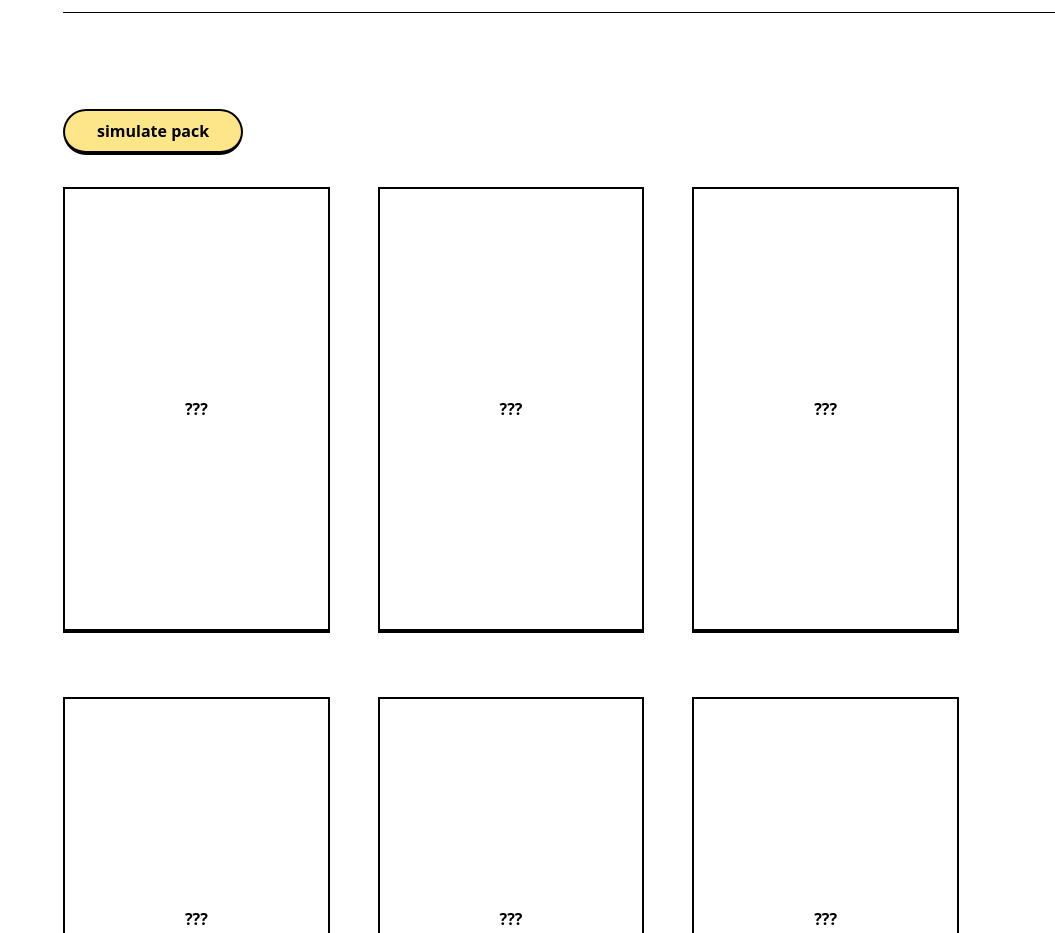
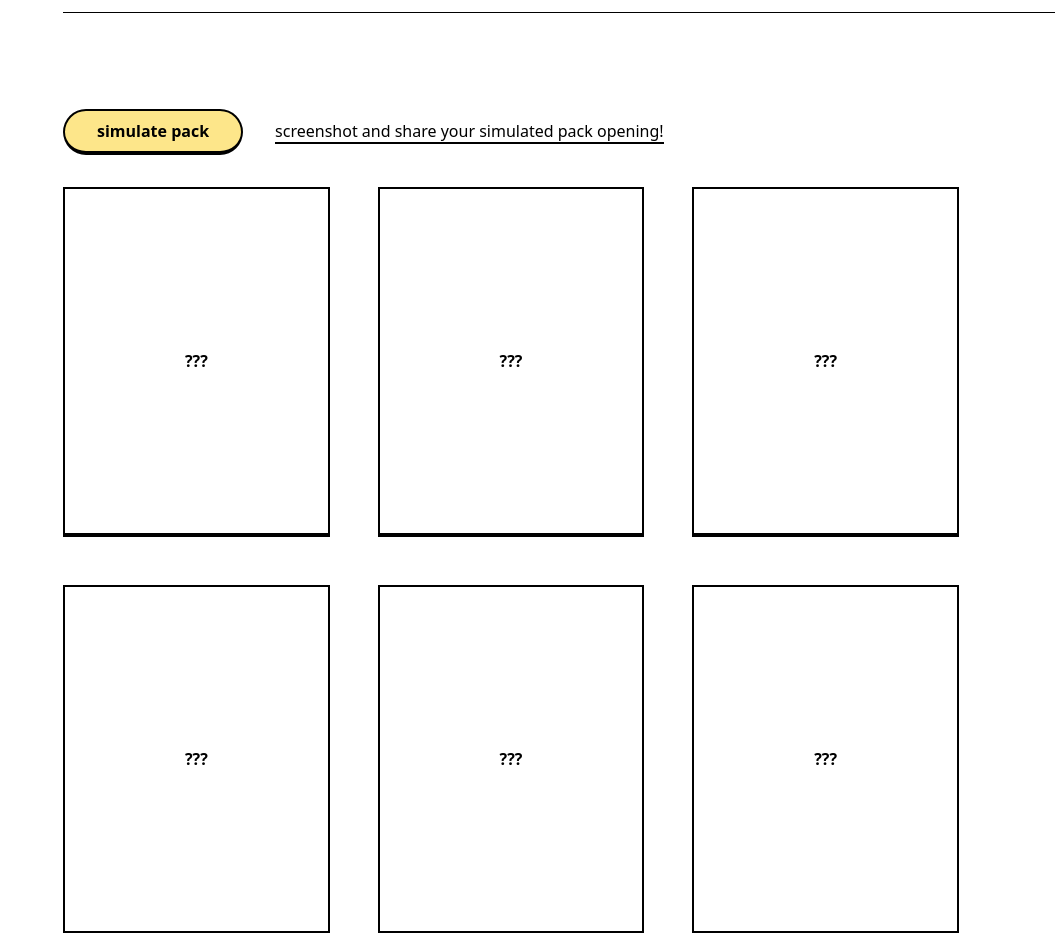
Before and after one commit to Lam-Pham/topshot-simulator, a Next.js app: page / in a window 1280 px wide. Shown: the part 2499-3432 px from the top of the page, without its empty margins (225-1280 px from the left). Built offline with nearby package versions, Linux system fonts and the light colour scheme; what tailwindcss-animatecss would draw is missing.

Commit message:
updated moments to fit in viewport; updated founders; added screenshot message

```diff
--- a/components/drop.js
+++ b/components/drop.js
@@ -36,7 +36,7 @@ export default function Drop() {
 
 
     let getPlace = () => {
-      let number = getRandomArbitrary(1,70000)
+      let number = getRandomArbitrary(1,65000)
       getMessage(number)
       return <span key={Math.random()} class="animate__animated animate__fadeIn animate__slower font-bold">{number}</span>
     }
--- a/components/founders.js
+++ b/components/founders.js
@@ -19,7 +19,7 @@ export default function Founders() {
 
                 <p class="col-span-1 text-sm border-2 border-b-4 border-black py-8 px-8 hover:bg-red-300">
                   <a href="nbatopshot.com" target="_blank" class="font-bold hover:underline">Khai</a><br/><br/>
-                    <span class="font-bold">favorite TS memory</span><br/>
+                    <span class="font-bold">tragic TS memory</span><br/>
                     not selling my Luka SS :(<br/><br/>
                     <span class="font-bold">"sHeeee"</span>
                 </p>
@@ -33,6 +33,23 @@ export default function Founders() {
 
                 </p>
 
+                <p class="col-span-1 text-sm border-2 border-b-4 border-black py-8 pl-8 hover:bg-green-100">
+
+                  <a href="nbatopshot.com" target="_blank" class="font-bold hover:underline">Slippery_scoops13</a><br/><br/>
+                    <span class="font-bold">favorite TS moment</span><br/>
+                    S1 Lonzo full-court dime<br/><br/>
+                    <span class="font-bold text-xs">"i am more than my account value"</span>
+                </p>
+
+                <p class="col-span-1 text-sm border-2 border-b-4 border-black py-8 px-8 hover:bg-purple-300">
+
+                  <a href="nbatopshot.com" target="_blank" class="font-bold hover:underline">Trungy</a><br/><br/>
+                    <span class="font-bold">favorite TS memory</span><br/>
+                    selling Julius Randle<br/><br/>
+                    <span class="font-bold">"145 lmao"</span>
+
+                </p>
+
         </div>
         <div class="space-x-4 mt-20 2xl:mt-16 mx-52 2xl:mx-72">
           <Link href="/thankshomie"><button class="inline-block col-start-2 col-span-1 transform active:translate-y-1 duration-200 2xl:mt-0 -mt-12 border-2 border-b-4 border-black focus:outline-none bg-white rounded-full py-2 px-8 font-bold hover:bg-red-400 bg-red-300 text-sm">donate to become a founder!</button></Link>
--- a/components/pack.js
+++ b/components/pack.js
@@ -109,16 +109,17 @@ export default function Pack() {
                 <div class="border-b border-black"></div>
             </div>
 
-            <div class="mb-8 mt-24">
+            <div class="mb-8 mt-24 space-x-8">
                 <button onClick={() => resetPack()}
-                class="transform active:translate-y-1 duration-200 border-2 border-b-4 border-black focus:outline-none bg-white rounded-full py-2 px-8 font-bold bg-yellow-200 hover:bg-yellow-300">
+                class="inline transform active:translate-y-1 duration-200 border-2 border-b-4 border-black focus:outline-none bg-white rounded-full py-2 px-8 font-bold bg-yellow-200 hover:bg-yellow-300">
                     simulate pack
                 </button>
+                <p class="inline border-b-2 border-black">screenshot and share your simulated pack opening!</p>
             </div>
 
-            <div class="grid grid-cols-3 gap-x-12 gap-y-16 mr-24">
+            <div class="grid grid-cols-3 gap-x-12 gap-y-12 mr-24">
                 <Moment handleClick={() => {setMomentOne(getRandomBaseSerial()); setDisableMomentOne(true)}} disabled={disableMomentOne}
-                class="whitespace-pre-wrap col-span-1 col-start-1 border-2 border-b-4 focus:outline-none border-black py-16 px-4 font-bold disabled:bg-gray-100 hover:bg-gray-100"
+                class="whitespace-pre-wrap col-span-1 col-start-1 border-2 border-b-4 focus:outline-none border-black py-4 px-4 font-bold disabled:bg-gray-100 hover:bg-gray-100"
                 content={momentOne}/>
 
                 <Moment handleClick={() => {setSpecial(getMgle()); setDisableSpecial(true)}} disabled={disableSpecial}
@@ -126,19 +127,19 @@ export default function Pack() {
                 content={special}/>
 
                 <Moment handleClick={() => {setMomentTwo(getRandomBaseSerial()); setDisableMomentTwo(true)}} disabled={disableMomentTwo}
-                class="whitespace-pre-wrap col-span-1 border-2 border-b-4 focus:outline-none border-black py-16 px-4 font-bold disabled:bg-gray-100 hover:bg-gray-100"
+                class="whitespace-pre-wrap col-span-1 border-2 border-b-4 focus:outline-none border-black py-4 px-4 font-bold disabled:bg-gray-100 hover:bg-gray-100"
                 content={momentTwo}/>
 
                 <Moment handleClick={() => {setMomentThree(getRandomBaseSerial()); setDisableMomentThree(true)}} disabled={disableMomentThree}
-                class="whitespace-pre-wrap col-span-1 border-2 border-b-4 focus:outline-none border-black py-16 px-4 font-bold disabled:bg-gray-100 hover:bg-gray-100"
+                class="whitespace-pre-wrap col-span-1 border-2 border-b-4 focus:outline-none border-black py-4 px-4 font-bold disabled:bg-gray-100 hover:bg-gray-100"
                 content={momentThree}/>
 
                 <Moment handleClick={() => {setMomentFour(getRandomBaseSerial()); setDisableMomentFour(true)}} disabled={disableMomentFour}
-                class="whitespace-pre-wrap col-span-1 border-2 border-b-4 focus:outline-none border-black py-16 px-4 font-bold disabled:bg-gray-100 hover:bg-gray-100"
+                class="whitespace-pre-wrap col-span-1 border-2 border-b-4 focus:outline-none border-black py-4 px-4 font-bold disabled:bg-gray-100 hover:bg-gray-100"
                 content={momentFour}/>
 
                 <Moment handleClick={() => {setMomentFive(getRandomBaseSerial()); setDisableMomentFive(true)}} disabled={disableMomentFive}
-                class="whitespace-pre-wrap col-span-1 border-2 border-b-4 focus:outline-none border-black py-16 px-4 font-bold disabled:bg-gray-100 hover:bg-gray-100"
+                class="whitespace-pre-wrap col-span-1 border-2 border-b-4 focus:outline-none border-black py-4 px-4 font-bold disabled:bg-gray-100 hover:bg-gray-100"
                 content={momentFive}/>
             </div>
       </div>
--- a/components/runDown.js
+++ b/components/runDown.js
@@ -19,7 +19,7 @@ export default function RunDown() {
               <p class="col-span-2">total available:</p>
               <p class="col-span-2">17,427</p>
               <p class="col-span-2">expected demand:</p>
-              <p class="col-span-2">70,000</p>
+              <p class="col-span-2">65,000</p>
               <br/>
               <p class="col-span-4"><a href="https://docs.google.com/spreadsheets/d/e/2PACX-1vSA1jjjiBPa31vK2s6RzXvH1ab95ap2oYqEELcnxIABSM-RvRDDYGLVz478WE2eYGXI163oHnh_4ngm/pubhtml?gid=537560723" class="border-b-2 border-yellow-400 hover:border-yellow-800" target="blank">list of all moments inside</a></p>
             </div>
--- /dev/null
+++ b/pages/share.js
@@ -0,0 +1,28 @@
+import Head from 'next/head'
+import Layout from "../components/layout"
+import Container from "../components/container"
+import SmallContainer from "../components/smallContainer"
+import DonateMenu from "../components/donateMenu"
+import Donate from "../components/donate"
+
+export default function ThanksHomie() {
+
+  return (
+    <Layout>
+      <Head>
+        <title>TOPSHOT SIMULATOR</title>
+        <link rel="icon" href="/favicon.ico" />
+      </Head>
+
+      <Container>
+
+        <DonateMenu/>
+
+        <SmallContainer>
+            <Donate/>
+        </SmallContainer>
+      </Container>
+
+    </Layout>
+  )
+}
```
